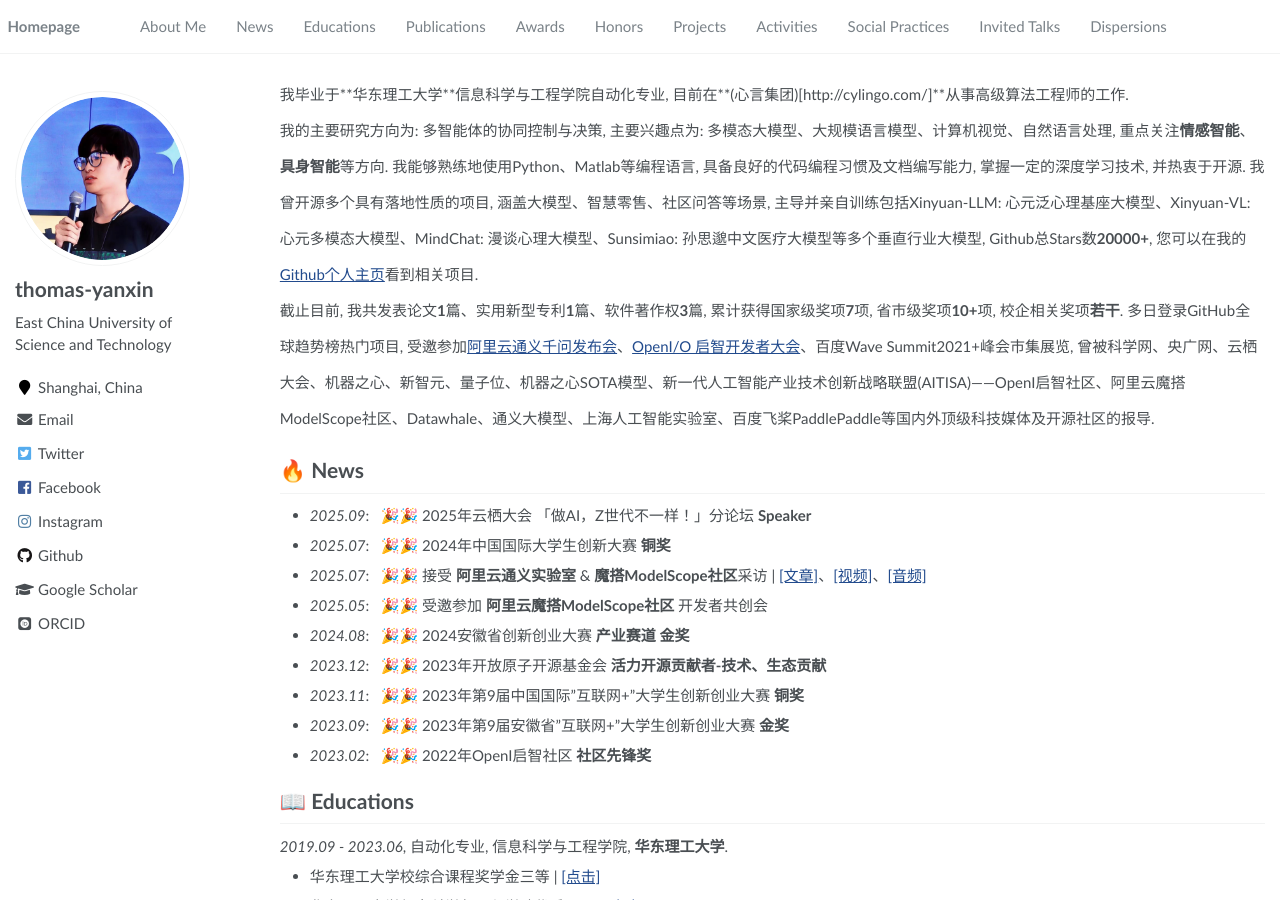
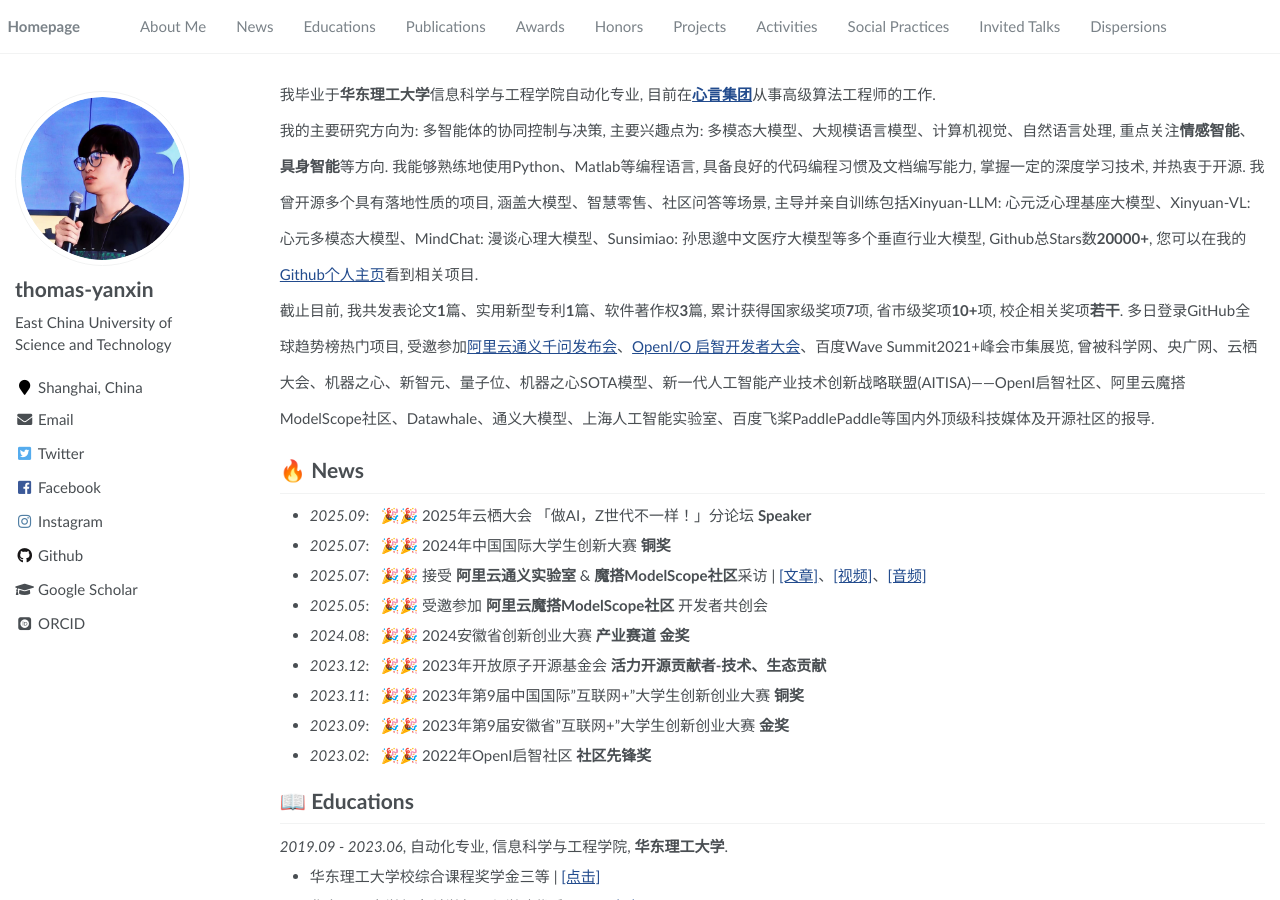
Before and after one commit to thomas-yanxin/thomas-yanxin.github.io, a Jekyll site: the page built from _pages/about.md, in a window 1280 px wide and 900 px high. Built offline with Jekyll 4.4.1, drawn with Linux system fonts in a browser that asks for light colours; some web fonts are replaced; some of the changed lines change nothing that is shown.

Commit message:
Update about.md

```diff
--- a/_pages/about.md
+++ b/_pages/about.md
@@ -18,7 +18,7 @@
 <span class='anchor' id='about-me'></span>
 
 <p style="line-height:2.4; ">
-我毕业于**华东理工大学**信息科学与工程学院自动化专业, 目前在**(心言集团)[http://cylingo.com/]**从事高级算法工程师的工作.
+我毕业于<strong>华东理工大学</strong>信息科学与工程学院自动化专业, 目前在<strong><a href='/proof/启智开发者大会邀请函-颜鑫.pdf'>心言集团</a></strong>从事高级算法工程师的工作.
 <br/>
 我的主要研究方向为: 多智能体的协同控制与决策, 主要兴趣点为: 多模态大模型、大规模语言模型、计算机视觉、自然语言处理, 重点关注<strong>情感智能</strong>、<strong>具身智能</strong>等方向. 我能够熟练地使用Python、Matlab等编程语言, 具备良好的代码编程习惯及文档编写能力, 掌握一定的深度学习技术, 并热衷于开源. 我曾开源多个具有落地性质的项目, 涵盖大模型、智慧零售、社区问答等场景, 主导并亲自训练包括Xinyuan-LLM: 心元泛心理基座大模型、Xinyuan-VL: 心元多模态大模型、MindChat: 漫谈心理大模型、Sunsimiao: 孙思邈中文医疗大模型等多个垂直行业大模型, Github总Stars数<strong>20000+</strong>, 您可以在我的<a href='https://github.com/thomas-yanxin'>Github个人主页</a>看到相关项目.
 <br/>
```
